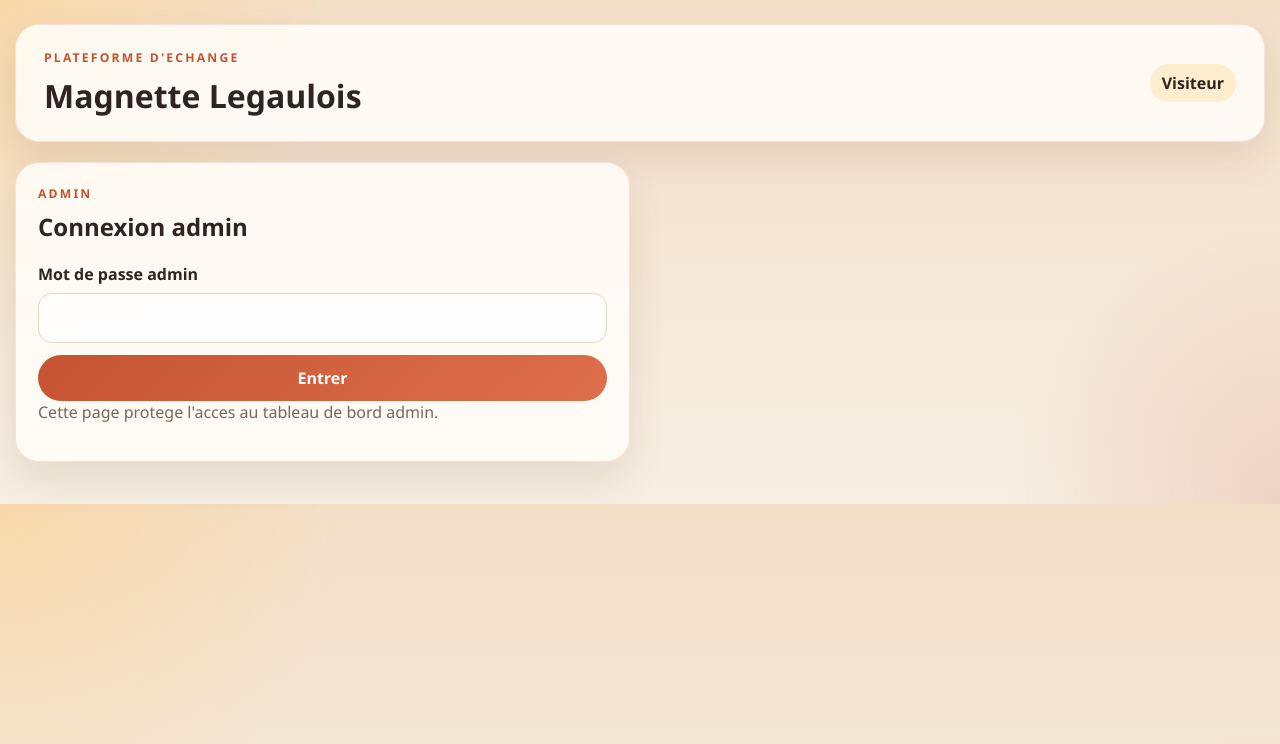
After one commit to Kimmahh/magnet-match, a Flask app: template templates/admin_login.html in a window 1280 px wide. The commit adds this page. Shown: the top 744 px of the page. Run offline with Flask 3, Linux system fonts and the light colour scheme; the template is opened without the code that fills it, so the values that code supplies are empty.

Commit message:
Secure admin access for kima account

```diff
--- a/app.py
+++ b/app.py
@@ -17,6 +17,7 @@ app.config["SECRET_KEY"] = os.environ.get("SECRET_KEY", "magnet-match-local-secr
 app.config["SESSION_COOKIE_HTTPONLY"] = True
 app.config["SESSION_COOKIE_SAMESITE"] = "Lax"
 app.config["SESSION_COOKIE_SECURE"] = os.environ.get("FLASK_ENV") == "production"
+app.config["ADMIN_PASSWORD"] = os.environ.get("ADMIN_PASSWORD", "admin123")
 
 
 def get_db() -> Any:
@@ -80,6 +81,27 @@ def login_required() -> Any:
         flash("Connecte-toi pour acceder a cette zone.", "warning")
         return None
     return user
+
+
+def is_admin_candidate(user: Any | None) -> bool:
+    if not user:
+        return False
+    return (user["username"] or "").strip().lower() == "kima"
+
+
+def admin_logged_in() -> bool:
+    return bool(session.get("admin_logged_in"))
+
+
+def admin_required() -> bool:
+    user = current_user()
+    if not is_admin_candidate(user):
+        flash("Acces admin reserve au compte autorise.", "warning")
+        return False
+    if not admin_logged_in():
+        flash("Connecte-toi en admin pour acceder a cette page.", "warning")
+        return False
+    return True
 
 
 def user_wishlist(user_id: int) -> list[int]:
@@ -320,7 +342,12 @@ def create_trade(requester_id: int, target_id: int) -> int | None:
 
 @app.context_processor
 def inject_globals() -> dict[str, Any]:
-    return {"active_user": current_user(), "format_numbers": format_numbers}
+    return {
+        "active_user": current_user(),
+        "format_numbers": format_numbers,
+        "admin_logged_in": admin_logged_in(),
+        "admin_candidate": is_admin_candidate(current_user()),
+    }
 
 
 @app.route("/")
@@ -360,9 +387,8 @@ def home() -> str:
 
 @app.route("/admin")
 def admin_dashboard() -> str:
-    user = login_required()
-    if not user:
-        return redirect(url_for("home"))
+    if not admin_required():
+        return redirect(url_for("admin_login"))
 
     stats = {
         "users_total": row_value(run_query("SELECT COUNT(*) AS total FROM users").fetchone(), "total"),
@@ -379,6 +405,32 @@ def admin_dashboard() -> str:
     ).fetchall()
 
     return render_template("admin.html", stats=stats, latest_users=latest_users)
+
+
+@app.route("/admin/login", methods=["GET", "POST"])
+def admin_login() -> str:
+    user = login_required()
+    if not user:
+        return redirect(url_for("home"))
+    if not is_admin_candidate(user):
+        flash("Acces admin reserve au compte kima.", "warning")
+        return redirect(url_for("home"))
+
+    if request.method == "POST":
+        password = request.form.get("password", "")
+        if password == app.config["ADMIN_PASSWORD"]:
+            session["admin_logged_in"] = True
+            flash("Connexion admin reussie.", "success")
+            return redirect(url_for("admin_dashboard"))
+        flash("Mot de passe admin incorrect.", "warning")
+    return render_template("admin_login.html")
+
+
+@app.route("/admin/logout", methods=["POST"])
+def admin_logout() -> str:
+    session.pop("admin_logged_in", None)
+    flash("Deconnexion admin effectuee.", "success")
+    return redirect(url_for("home"))
 
 
 @app.route("/register", methods=["POST"])
--- /dev/null
+++ b/templates/admin_login.html
@@ -0,0 +1,22 @@
+{% extends "base.html" %}
+
+{% block content %}
+  <main class="grid">
+    <section class="panel">
+      <div class="section-head">
+        <div>
+          <p class="eyebrow">Admin</p>
+          <h2>Connexion admin</h2>
+        </div>
+      </div>
+      <form class="form-grid" method="post" action="{{ url_for('admin_login') }}">
+        <label class="full">
+          Mot de passe admin
+          <input name="password" type="password" required />
+        </label>
+        <button class="button button--primary full" type="submit">Entrer</button>
+      </form>
+      <p class="muted">Cette page protege l'acces au tableau de bord admin.</p>
+    </section>
+  </main>
+{% endblock %}
--- a/templates/base.html
+++ b/templates/base.html
@@ -47,7 +47,14 @@
         <div class="topbar__actions">
           {% if active_user %}
             <span class="status-pill">Connecte: {{ active_user["username"] }}</span>
-            <a class="button button--ghost" href="{{ url_for('admin_dashboard') }}">Admin</a>
+            {% if admin_logged_in and admin_candidate %}
+              <a class="button button--ghost" href="{{ url_for('admin_dashboard') }}">Admin</a>
+              <form method="post" action="{{ url_for('admin_logout') }}">
+                <button class="button button--ghost" type="submit">Sortie admin</button>
+              </form>
+            {% elif admin_candidate %}
+              <a class="button button--ghost" href="{{ url_for('admin_login') }}">Login admin</a>
+            {% endif %}
             <form method="post" action="{{ url_for('logout') }}">
               <button class="button button--ghost" type="submit">Deconnexion</button>
             </form>
```
